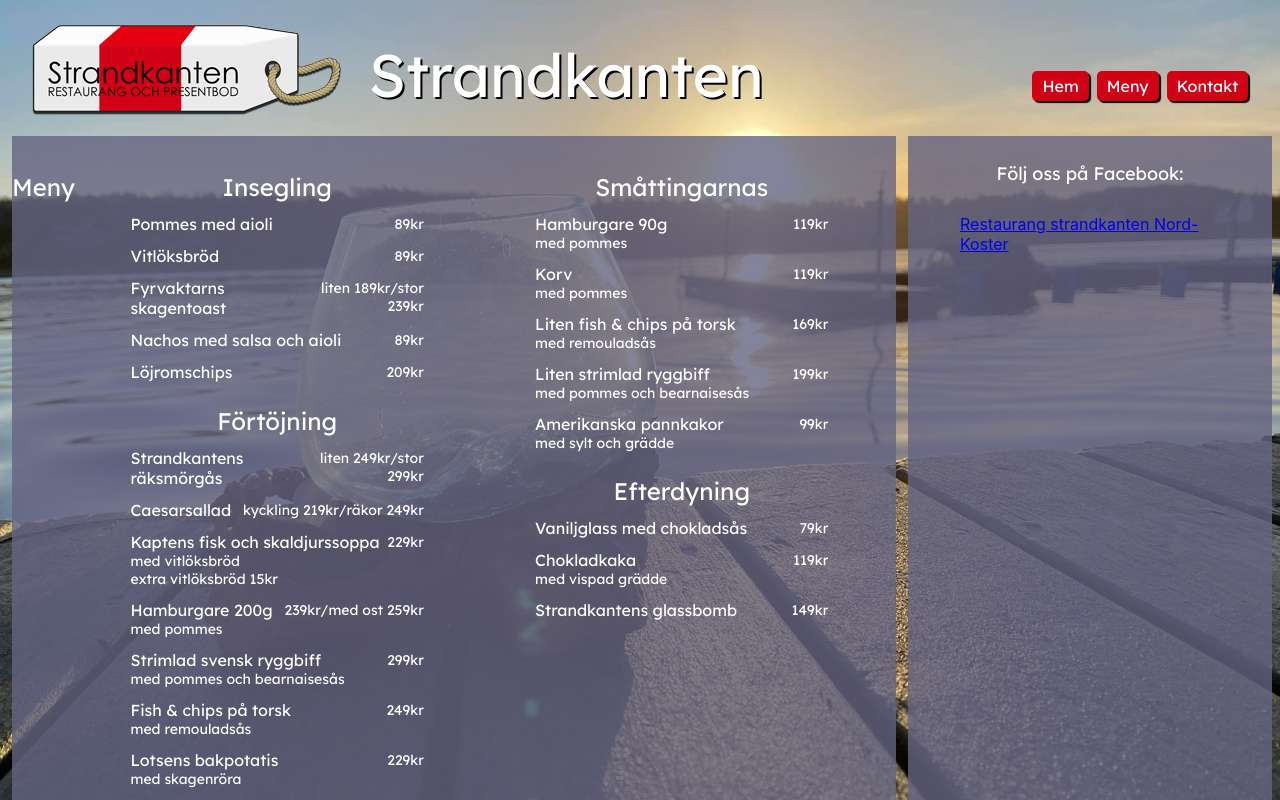
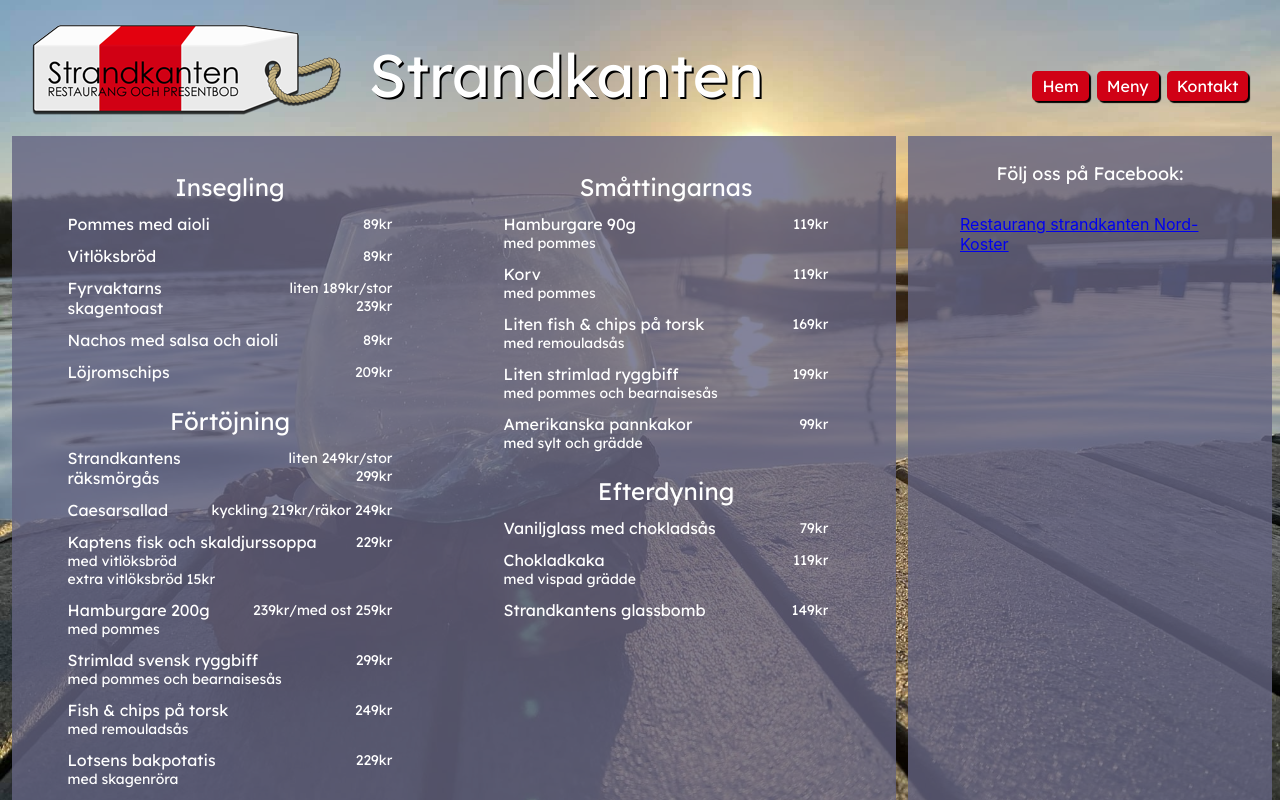
Before and after one commit to LisaStur/kanten, a React (Create React App) app: page /menue in a window 1280 px wide. Shown: the top 800 px of the page. Built offline with nearby package versions, Linux system fonts and the light colour scheme; a web font is replaced by a local one.

Commit message:
Update Meny.js

```diff
--- a/src/components/Meny.js
+++ b/src/components/Meny.js
@@ -5,7 +5,6 @@
 
   return (
     <MenySection>
-      <MenyHeader>Meny</MenyHeader>
       <BigScreen>
         <MenyHeader>Insegling</MenyHeader>
         <EachEntry>
```
